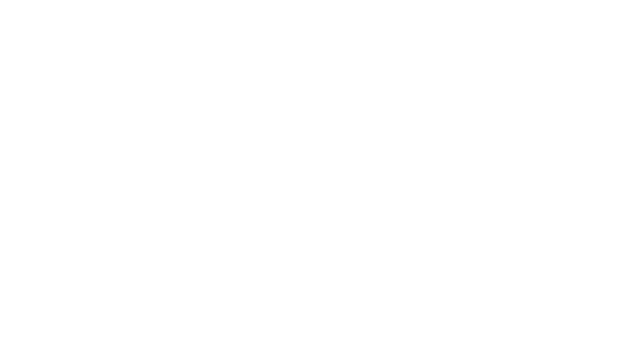
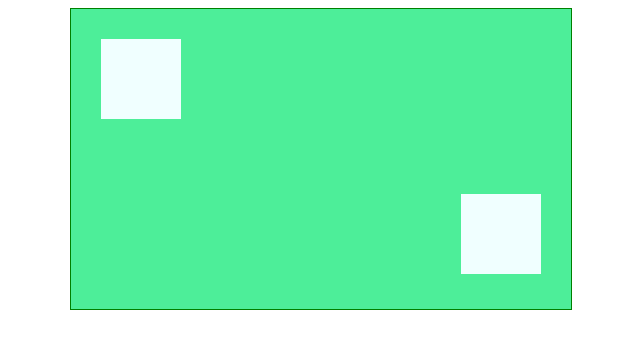
Before and after one commit to d3rling/pupa, a plain HTML site: page index6.html in a window 1280 px wide. Shown: the whole page, without its empty margins (319-959 px from the left). Drawn offline with Linux system fonts and the light colour scheme.

Commit message:
djlgnsjg

```diff
--- a/index6.html
+++ b/index6.html
@@ -0,0 +1,15 @@
+<!DOCTYPE html>
+<html lang="en">
+<head>
+    <meta charset="UTF-8">
+    <meta name="viewport" content="width=device-width, initial-scale=1.0">
+    <title>Document</title>
+    <link rel="stylesheet" href="style.css">
+</head>
+<body>
+    <div id="parent1">
+	<div id="child1"></div>
+    <div id="child11"></div>
+</div>
+</body>
+</html>
--- a/style.css
+++ b/style.css
@@ -149,3 +149,28 @@
 	height: 300px;
 	border: 1px solid green;
 }
+
+#child1 {
+	position: absolute;
+	width: 80px;
+	height: 80px;
+    left: 30px;
+    top: 30px ;
+	background-color: azure;
+}
+#child11 {
+	position: absolute;
+	width: 80px;
+	height: 80px;
+    left: 390px;
+    top: 185px ;
+	background-color: azure;
+}
+#parent1 {
+	position: relative;
+    margin: 0 auto;
+	width: 500px;
+	height: 300px;
+	border: 1px solid green;
+    background-color: #4dee99;
+}
```
